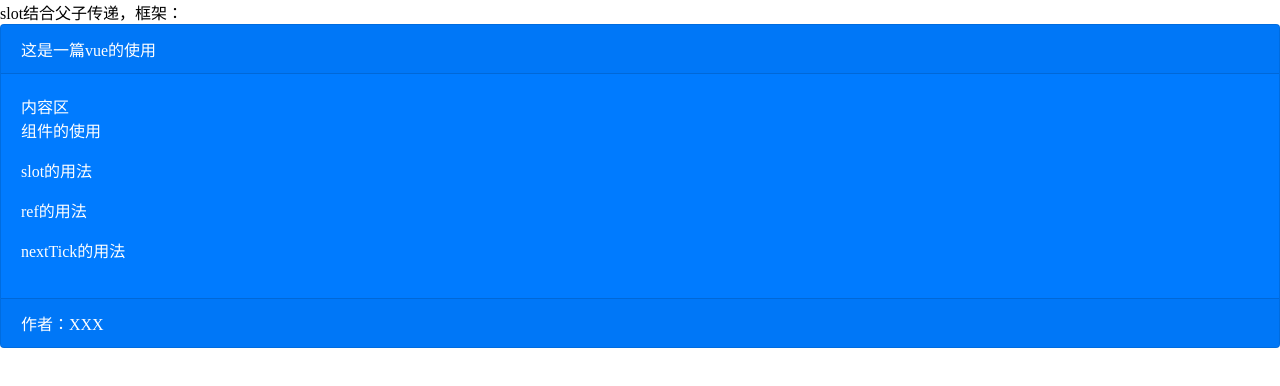
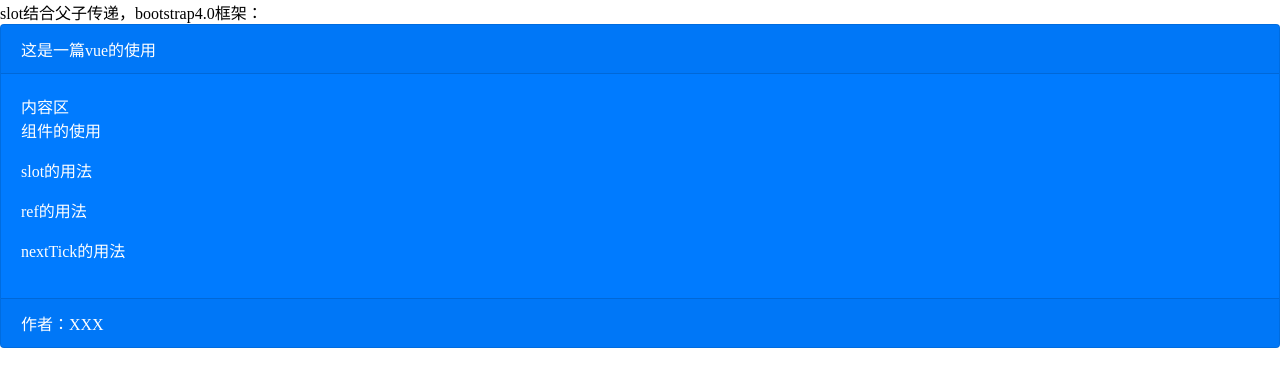
Before and after one commit to caishijian2008/learn-vue, a Vue app: page /slotdemo in a window 1280 px wide. Shown: the top 386 px of the page. Built offline with nearby package versions, Linux system fonts and the light colour scheme.

Commit message:
slot用法2-2

```diff
--- a/src/components/day5/slot/slotdemo.vue
+++ b/src/components/day5/slot/slotdemo.vue
@@ -1,6 +1,6 @@
 <template>
   <div>
-    slot结合父子传递，框架：<br />
+    slot结合父子传递，bootstrap4.0框架：<br />
     <card type="primary">
       <div slot="title">这是一篇vue的使用</div>
       <div slot="content">内容区
```
